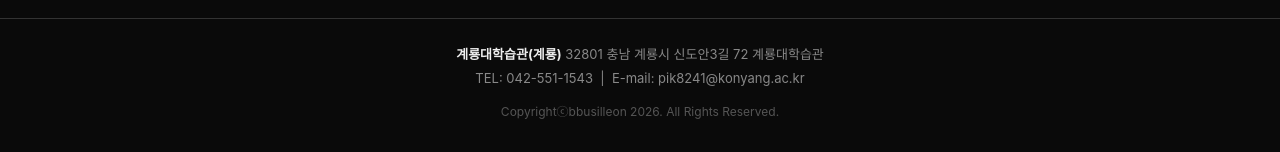
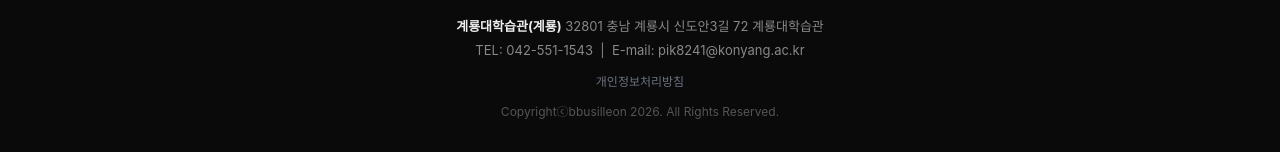
Before and after one commit to bbusilleon-coder/facility-booking, a Next.js app: page / in a window 1280 px wide. Shown: the part 645-797 px from the top of the page. Built offline with nearby package versions, Linux system fonts and the light colour scheme; no server answers; the database is empty.

Commit message:
Add privacy policy link to footer, add admin delete feature

```diff
--- a/src/app/page.tsx
+++ b/src/app/page.tsx
@@ -85,7 +85,17 @@ export default async function Home() {
           <p style={{ color: "var(--text-muted, #888)", fontSize: 13, margin: "4px 0 0 0" }}>
             TEL: 042-551-1543 &nbsp;|&nbsp; E-mail: pik8241@konyang.ac.kr
           </p>
-          <p style={{ color: "#555", fontSize: 12, marginTop: 16 }}>
+          <p style={{ margin: "12px 0 0 0" }}>
+            <a
+              href="https://sites.google.com/d/1vaqyC_wLXOUP-UWwLMARmyS8sJf9AmL7/p/1VAkK7t33fSPzxZ8dq9yV9i1ZTTePuFOG/edit"
+              target="_blank"
+              rel="noopener noreferrer"
+              style={{ color: "#6b7280", fontSize: 12, textDecoration: "none" }}
+            >
+              개인정보처리방침
+            </a>
+          </p>
+          <p style={{ color: "#555", fontSize: 12, marginTop: 12 }}>
             Copyrightⓒbbusilleon 2026. All Rights Reserved.
           </p>
         </div>
```
